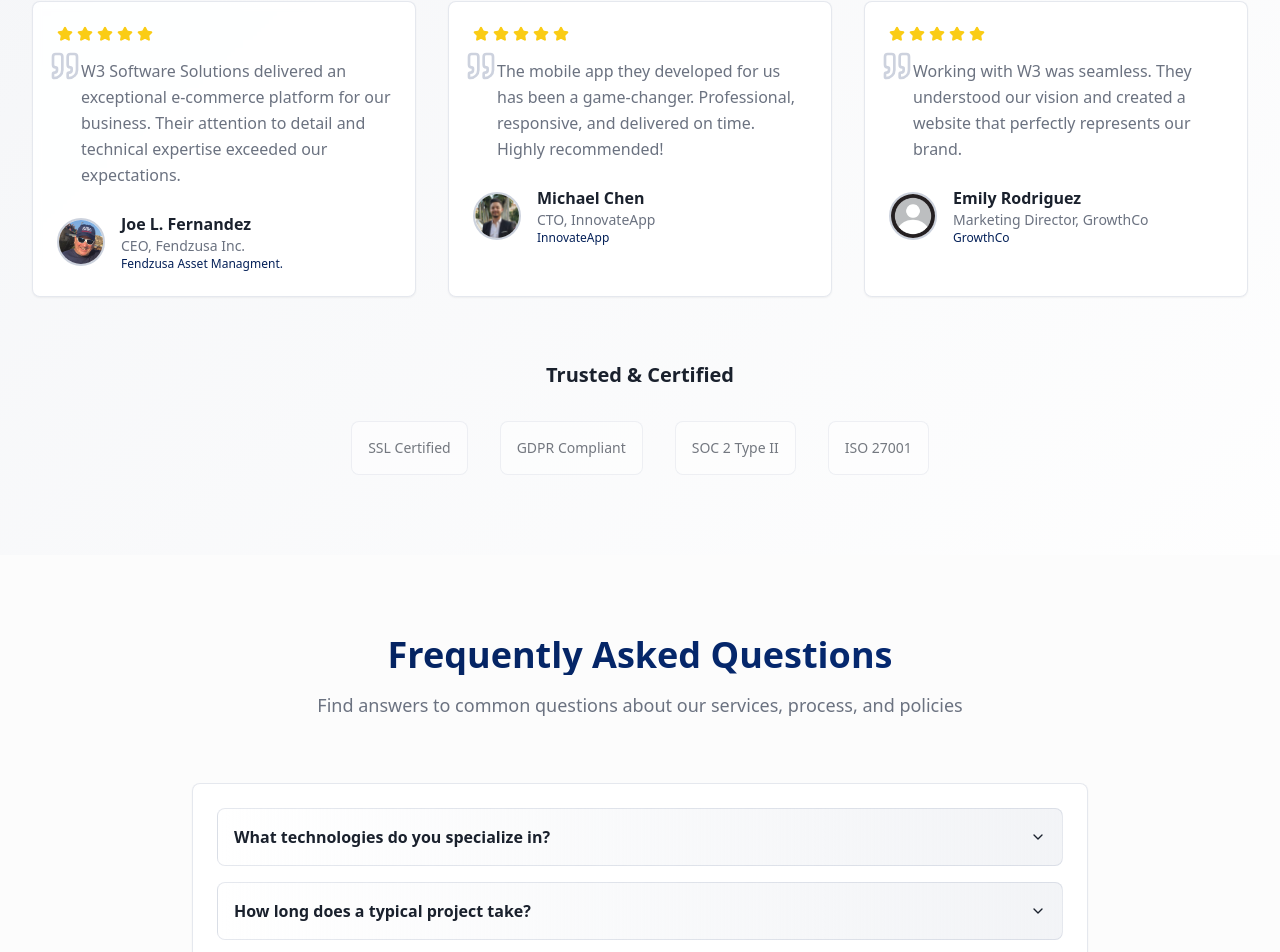
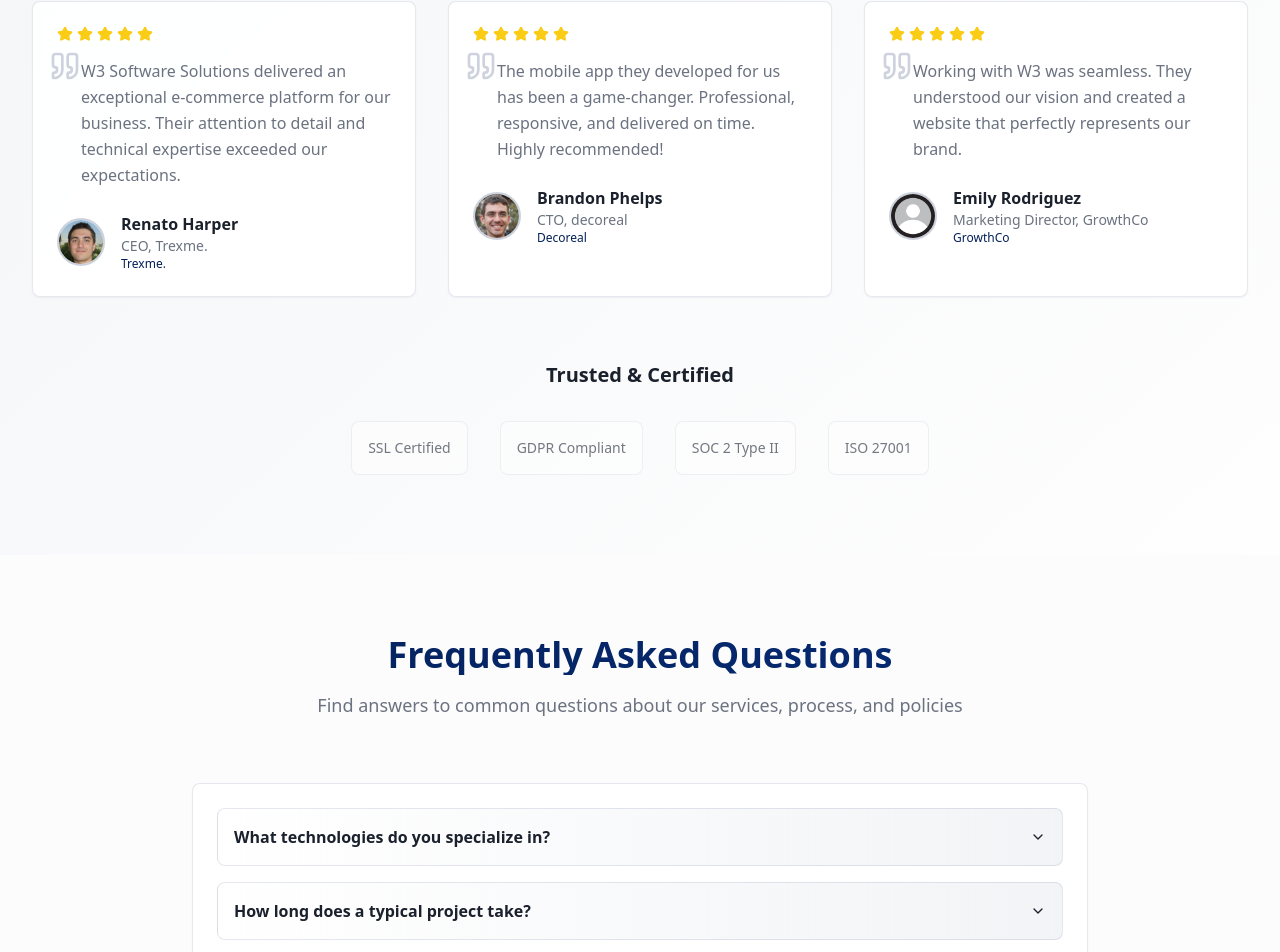
Before and after one commit to Vikash-Khadoliya/w3-solution-craft, a React (Vite) app: page / in a window 1280 px wide. Shown: the part 7657-8609 px from the top of the page. Built offline with nearby package versions, Linux system fonts and the light colour scheme.

Commit message:
edit client and add favicon

```diff
--- a/index.html
+++ b/index.html
@@ -4,6 +4,7 @@
     <meta charset="UTF-8" />
     <meta name="viewport" content="width=device-width, initial-scale=1.0" />
     <title>W3 Software Solutions - Professional Web & App Development | React, Node.js, Mobile Apps</title>
+    <link rel="icon" href="./src/assets/w3-logo.png" type="image/x-icon" />
     <meta name="description" content="Leading software development company specializing in React, Node.js, mobile apps, and custom solutions. Transform your business with our expert web development, SEO optimization, and digital solutions. Get a free consultation today!" />
     <meta name="keywords" content="web development, mobile app development, React development, Node.js, custom software, SEO optimization, e-commerce development, UI/UX design, WordPress development, digital transformation" />
     <meta name="author" content="W3 Software Solutions" />
--- a/src/components/Testimonials.tsx
+++ b/src/components/Testimonials.tsx
@@ -4,21 +4,21 @@ import { Star, Quote, Globe, Search, MapPin, Briefcase } from "lucide-react";
 const testimonials = [
   {
     id: 1,
-    name: "Joe L. Fernandez",
-    position: "CEO, Fendzusa Inc.",
-    company: "Fendzusa Asset Managment.",
+    name: "Renato Harper",
+    position: "CEO, Trexme.",
+    company: "Trexme.",
     rating: 5,
     text: "W3 Software Solutions delivered an exceptional e-commerce platform for our business. Their attention to detail and technical expertise exceeded our expectations.",
-    avatar: "/assets/Joe.jpg",
+    avatar: "/assets/p1.jpeg",
   },
   {
     id: 2,
-    name: "Michael Chen",
-    position: "CTO, InnovateApp",
-    company: "InnovateApp",
+    name: "Brandon Phelps",
+    position: "CTO, decoreal",
+    company: "Decoreal",
     rating: 5,
     text: "The mobile app they developed for us has been a game-changer. Professional, responsive, and delivered on time. Highly recommended!",
-    avatar: "/assets/Michael.jpg",
+    avatar: "/assets/p2.jpeg",
   },
   {
     id: 3,
```
Also changed, not shown: public/assets/p1.jpeg (added), public/assets/p2.jpeg (added).
